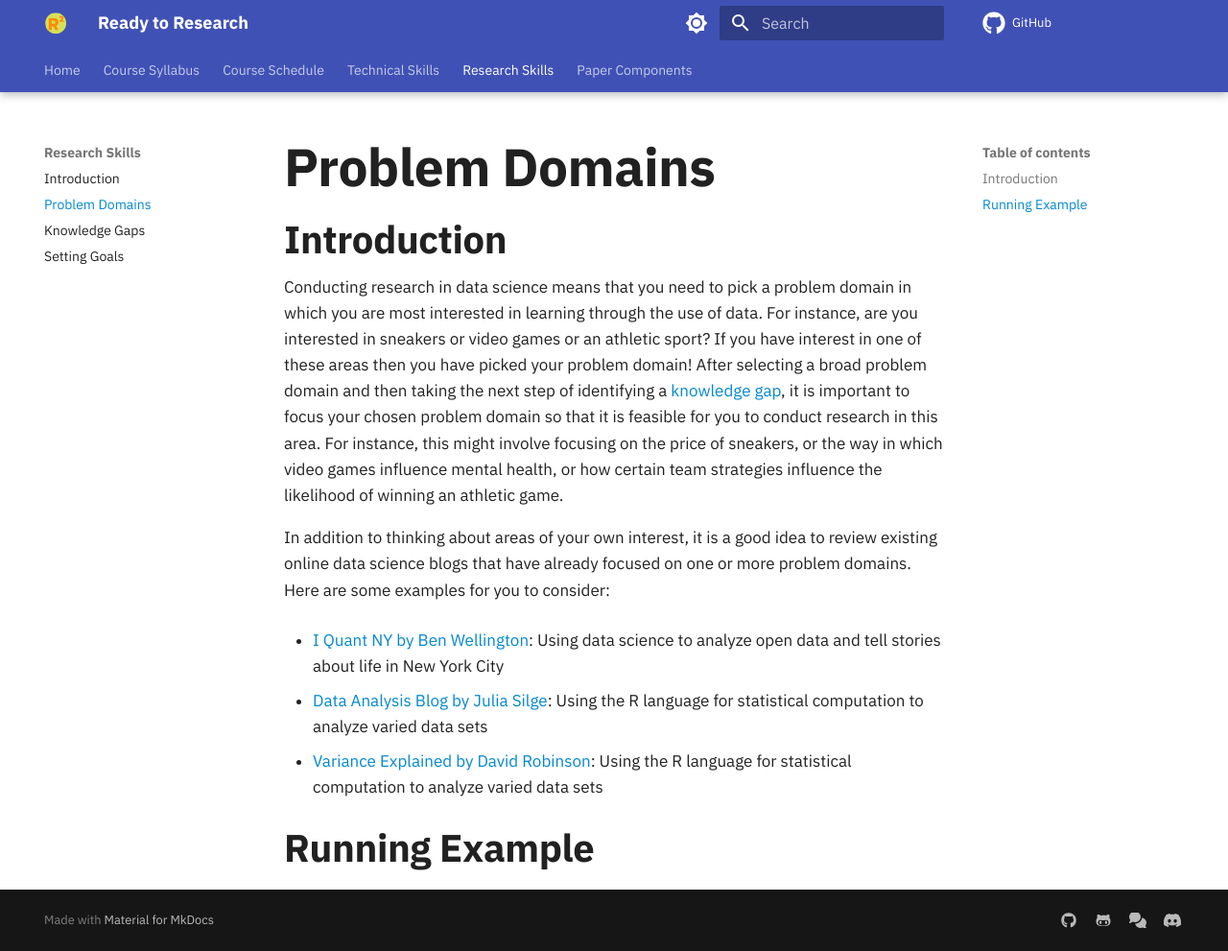
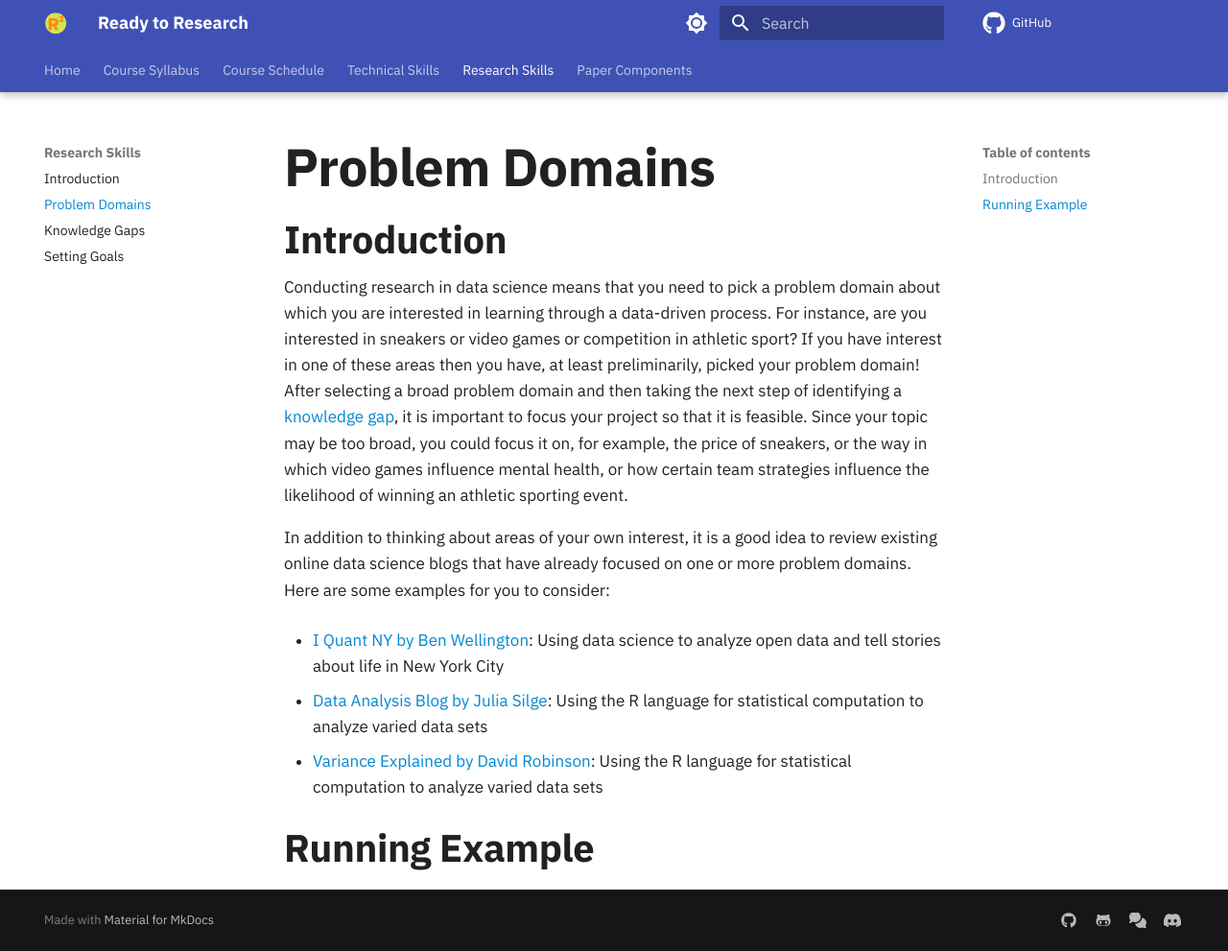
Before and after one commit to kaushal1014/research-paper-template-Athlete-Injuries, an MkDocs documentation site: the page built from docs/research-skills/problem-domains.md, in a window 1280 px wide and 991 px high. Shown: the whole window at 96% size. Built offline with MkDocs 1.6.1 and Material for MkDocs 9.7.7, drawn with Linux system fonts in a browser that asks for light colours; comment, search, counter and statistics services are not loaded.

Commit message:
refactor: Improve the introductory content in problem-domains.

```diff
--- a/docs/research-skills/problem-domains.md
+++ b/docs/research-skills/problem-domains.md
@@ -3,15 +3,16 @@
 ## Introduction
 
 Conducting research in data science means that you need to pick a problem domain
-in which you are most interested in learning through the use of data. For
-instance, are you interested in sneakers or video games or an athletic sport? If
-you have interest in one of these areas then you have picked your problem
-domain! After selecting a broad problem domain and then taking the next step of
-identifying a [knowledge gap](/research-skills/knowledge-gaps/), it is important
-to focus your chosen problem domain so that it is feasible for you to conduct
-research in this area. For instance, this might involve focusing on the price of
-sneakers, or the way in which video games influence mental health, or how
-certain team strategies influence the likelihood of winning an athletic game.
+about which you are interested in learning through a data-driven process. For
+instance, are you interested in sneakers or video games or competition in
+athletic sport? If you have interest in one of these areas then you have, at
+least preliminarily, picked your problem domain! After selecting a broad problem
+domain and then taking the next step of identifying a [knowledge
+gap](/research-skills/knowledge-gaps/), it is important to focus your project so
+that it is feasible. Since your topic may be too broad, you could focus it on,
+for example, the price of sneakers, or the way in which video games influence
+mental health, or how certain team strategies influence the likelihood of
+winning an athletic sporting event.
 
 In addition to thinking about areas of your own interest, it is a good idea to
 review existing online data science blogs that have already focused on one or
```
